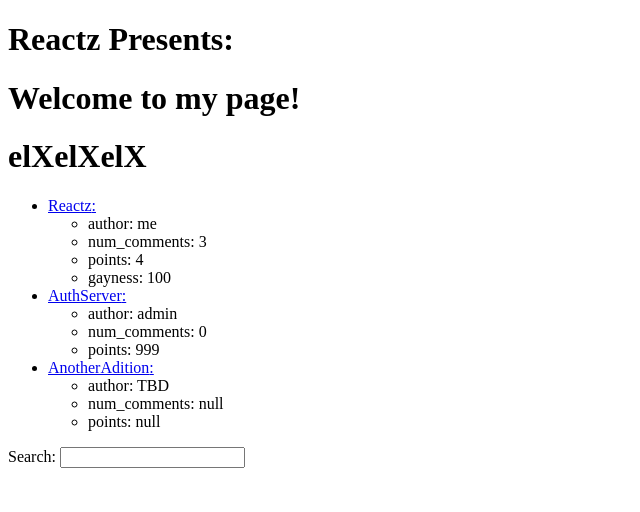
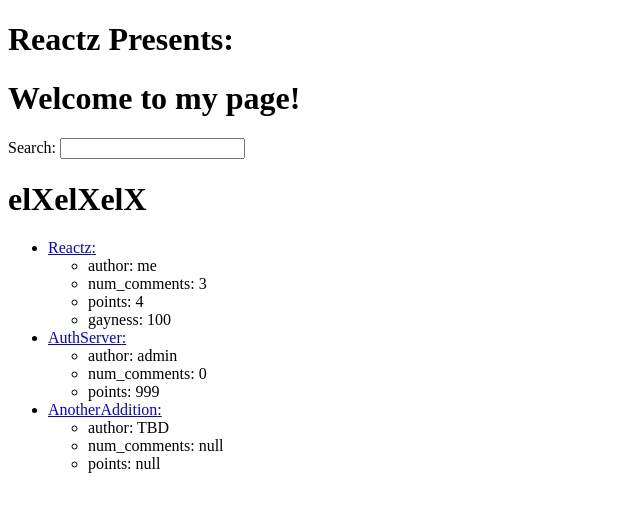
Before and after one commit to KrissAsterisk/Reactz, a React (Vite) app: page / in a window 1280 px wide. Shown: the top 512 px of the page, without its empty margins (0-640 px from the left). Built offline with nearby package versions, Linux system fonts and the light colour scheme.

Commit message:
went over React componenets and when to make them

```diff
--- a/src/App.jsx
+++ b/src/App.jsx
@@ -22,7 +22,7 @@ const list = [{
     objectId: 1,
 },
 {
-    title: "AnotherAdition",
+    title: "AnotherAddition",
     url: "0.0.0.0:0000",
     author: "TBD",
     num_comments: null,
@@ -36,20 +36,9 @@ const list = [{
 let jsArray = [`el1`, `el2`, `el3`];
 let makeNoise = () => "AAAAAAAAAAAAAAAAH";
 title.defaultSound = makeNoise();
-function App() {
 
-    console.log(makeNoise());
-
+function List() {
     return (
-        <div>
-            <h1>{title.name} {title.introduction}:</h1>
-            <h1>{title.body}</h1>
-            <h1>
-                {
-                    jsArray.map((item) => item.replace(item.charAt(item.length - 1), "X"))
-
-                }
-            </h1>
         <ul>
             {
                 list.map((item) => {
@@ -79,8 +68,35 @@ function App() {
 
             }
         </ul>
+    )
+}
+
+function Search() {
+    return (
+        <div>
             <label htmlFor="search">Search: </label>
             <input id="search" type="text" />
+        </div>
+    )
+}
+
+function App() {
+
+    console.log(makeNoise());
+
+    return (
+        <div>
+            <h1>{title.name} {title.introduction}:</h1>
+            <h1>{title.body}</h1>
+
+            <Search />
+            <h1>
+                {
+                    jsArray.map((item) => item.replace(item.charAt(item.length - 1), "X"))
+
+                }
+            </h1>
+            <List />
         </div>
 
     )
```
Lines whose indentation alone changed are shown as unchanged.
